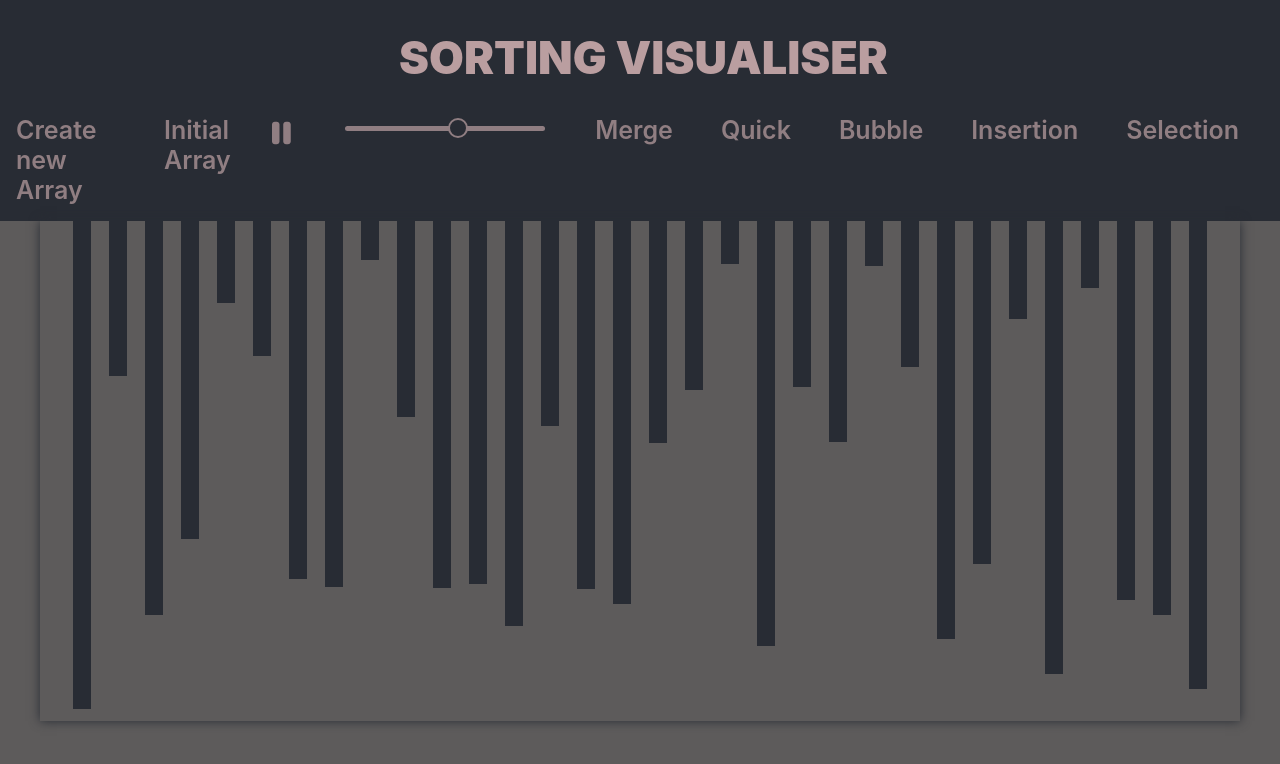
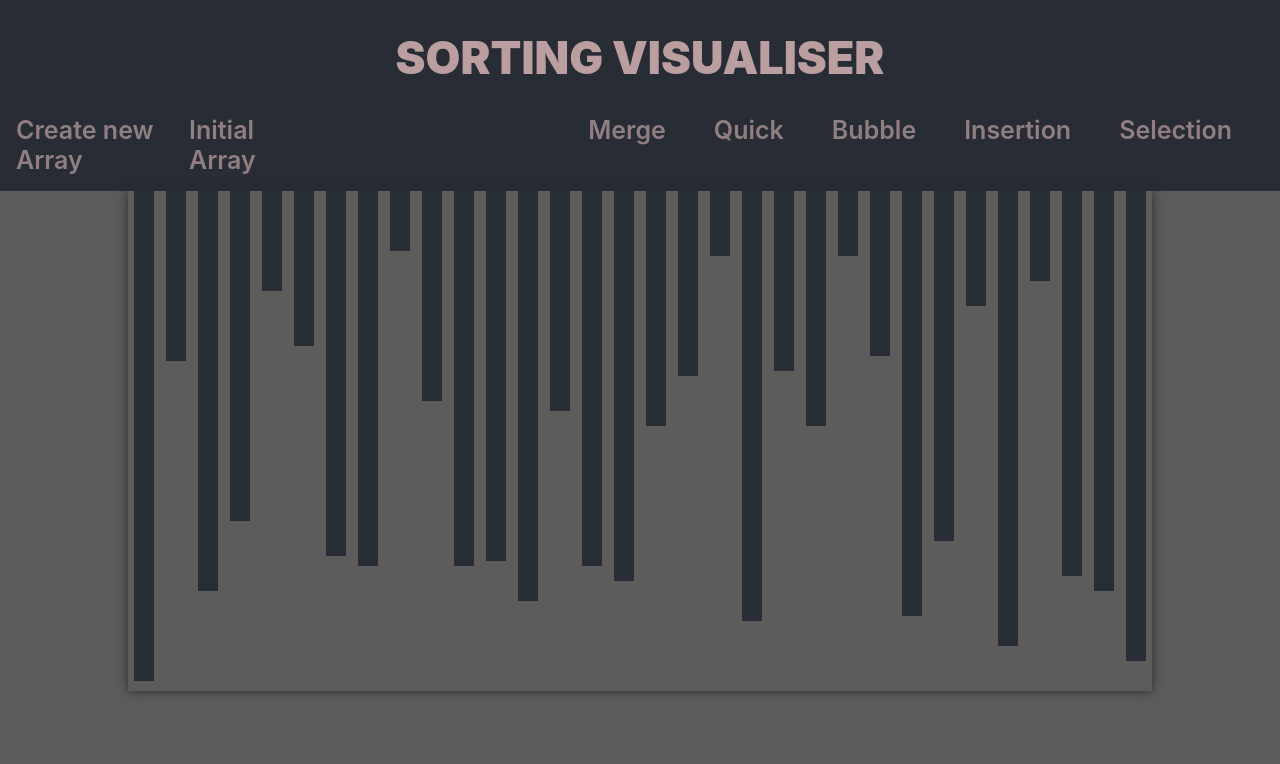
Before and after one commit to vnkagg/sorting_visualiser, a React (Create React App) app: page / in a window 1280 px wide. Shown: the top 764 px of the page. Built offline with nearby package versions, Linux system fonts and the light colour scheme.

Commit message:
enhanced ui

```diff
--- a/src/App.css
+++ b/src/App.css
@@ -1,5 +1,7 @@
 .App{
-  min-width:1200px;
+  min-width: 100vh;
+  width : auto;
+  /* min-width: 1200px; */
   background-color: #5d5b5b;
   min-height: 100vh;
   height: auto;
--- a/src/Header/header.css
+++ b/src/Header/header.css
@@ -2,36 +2,44 @@
 
 .Header{
     width: 100%;
+    height: 20vh;
     color: #f2cbcb84;
     display: flex;
-    justify-content: space-between;
+    flex-direction: column;
+    justify-content: space-evenly;
     height: fit-content;
     background-color: #282c34;
-    /* border-bottom: 1px solid black; */
 }
-/* f2cbcb84 */
-/* 282c34 */
-/* .left{
+.center{
+    flex : 1;
+    display: flex;
+    /* flex-direction: column; */
+    align-items: center;
+    justify-content: space-evenly;
+}
+h1{
+    font-size: 45px;
+    font-weight: 900;
+    color: #f2cbcbb8;
+}
+.list{
     flex: 1;
+    width: 100vw;
     display: flex;
-    flex-direction: column;
-    justify-content: flex-end;
-} */
-.list{
-    display: flex;
-    width: 100%;
+    flex-direction: row;
     justify-content: space-between;
-    flex-direction: row;
+    padding-bottom: 1rem;
 }
 .controlOptions{
+    flex-shrink : 1;
     display: flex;
-    justify-content: space-between;
+    justify-content: flex-start;
 }
 .controlOption{
     cursor: pointer;
     font-size: 25px;
     font-weight: 600;
-    min-width: 10px;
+    /* min-width: 10px; */
     color: #f2cbcb84;
     padding-left: 1rem;
     padding-right : 1rem;
@@ -40,6 +48,43 @@
 .controlOption:hover{
     color : #f2cbcbfe;
 }
+.time{
+    flex: 1;
+    display: flex;
+    flex-direction: row;
+    /* width: 10px; */
+    transform: scale(0);
+    justify-content : center;
+    align-items: flex-start;
+    transition: all 0.2s ease-in-out;
+}
+.icon{
+    color : '#f2cbcb84';
+    font-size : 30px;
+    font-weight : 900;
+    margin-right : 20px
+}
+.icon:hover {
+    cursor: pointer;
+}
+.sorts{
+    flex-shrink: 1;
+    display: flex;
+    margin-right: 3rem;
+}
+.listItem{
+    margin-left: 3rem;
+    cursor: pointer;
+    font-size: 25px;
+    font-weight: 600;
+    color: #f2cbcb84;
+    transition: all 0.1s ease;
+}
+.listItem:hover{
+    color : #f2cbcb;
+}
+
+
 input[type="range"] {
     transform: rotate(180deg);
     width: 200px;
@@ -65,31 +110,3 @@ input[type="range"]::-webkit-slider-thumb:hover{
     width:30px;
     height:30px;
 }
-.sorts{
-    display: flex;
-    margin-right: 3rem;
-}
-.listItem{
-    margin-left: 3rem;
-    cursor: pointer;
-    font-size: 25px;
-    font-weight: 600;
-    color: #f2cbcb84;
-    transition: all 0.1s ease;
-}
-.listItem:hover{
-    color : #f2cbcb;
-}
-.center{
-    flex : 4;
-    display: flex;
-    flex-direction: column;
-    align-items: center;
-    justify-content: space-evenly;
-    padding-bottom: 1rem;
-}
-h1{
-    font-size: 45px;
-    font-weight: 900;
-    color: #f2cbcbb8;
-}
--- a/src/Header/header.js
+++ b/src/Header/header.js
@@ -21,30 +21,45 @@ export default class Header extends React.Component{
     }
     render() {
         return (
-            <>
+            <div>
                 <div className="Header">
                     {/* <div className="left">
                     </div> */}
                     <div className="center">
                         <h1>SORTING VISUALISER</h1>
-                        <div className="list">
-                            <div className="controlOptions">
-                                <div className="controlOption" onClick={this.props.reset}>Create new Array</div>
-                                <div className="controlOption" onClick={this.props.restore}>Initial Array</div>
-                                <div className="controlOption" style={{color : '#f2cbcb84', fontSize : 30, fontWeight : 900, width : '100px'}} onClick={this.props.pause}>{this.props.statePause ? (<FontAwesomeIcon icon={faPlay} style={{color : '#f2cbcb84', fontSize : 30, fontWeight : 900}}/>) : (<FontAwesomeIcon icon={faPause} style={{color : '#f2cbcb84', fontSize : 30, fontWeight : 900}} />)}</div>
-                                <div><input type="range" min="25" max="200" step="25" value={this.state.slider} onChange={this.handleChange} /></div>
+                    </div>
+                    <div className="list">
+                        <div className="controlOptions">
+                            <div className="controlOption" onClick={this.props.reset}>Create new Array</div>
+                            <div className="controlOption" onClick={this.props.restore}>Initial Array</div>
+                        </div>
+                        <div className="time" style ={{transform : `${this.props.running ? 'scale(1)' : "scale(0)"}`}}>
+                            <div className = "icon" onClick={this.props.pause}>
+                                {this.props.statePause
+                                ? (<FontAwesomeIcon icon={faPlay} style={{  color : '#f2cbcb84',
+                                                                            fontSize : 30,
+                                                                            fontWeight : 900}}/>)
+                                : (<FontAwesomeIcon icon={faPause} style={  {color : '#f2cbcb84',
+                                                                            fontSize : 30,
+                                                                            fontWeight : 900}} />)}
                             </div>
-                            <div className="sorts">
-                                <div className="listItem" onClick={this.props.Sort.mergeSort}>Merge</div>
-                                <div className="listItem" onClick={this.props.Sort.quickSort}>Quick</div>
-                                <div className="listItem" onClick={this.props.Sort.bubbleSort}>Bubble</div>
-                                <div className="listItem" onClick={this.props.Sort.insertionSort}>Insertion</div>
-                                <div className="listItem" onClick={this.props.Sort.selectionSort}>Selection</div>
+                            <div>
+                                <div style={{paddingTop : 5}}>
+                                    <input  type="range" min="25" max="200" step="25"
+                                        value={this.state.slider} onChange={this.handleChange} />
+                                </div>
                             </div>
+                        </div>
+                        <div className="sorts">
+                            <div className="listItem" style ={{color : `${ this.props.sortMode === 'merge' ? '#f2cbcb' : ""}` }} onClick={this.props.Sort.mergeSort}>Merge</div>
+                            <div className="listItem" style ={{color : `${ this.props.sortMode === 'quick' ? '#f2cbcb' : ""}` }}  onClick={this.props.Sort.quickSort}>Quick</div>
+                            <div className="listItem" style ={{color : `${ this.props.sortMode === 'bubble' ? '#f2cbcb' : ""}` }}  onClick={this.props.Sort.bubbleSort}>Bubble</div>
+                            <div className="listItem" style ={{color : `${ this.props.sortMode === 'insertion' ? '#f2cbcb' : ""}` }}  onClick={this.props.Sort.insertionSort}>Insertion</div>
+                            <div className="listItem" style ={{color : `${ this.props.sortMode === 'selection' ? '#f2cbcb' : ""}` }}  onClick={this.props.Sort.selectionSort}>Selection</div>
                         </div>
                     </div>
                 </div>
-            </>
+            </div>
         )
     }
 }
--- a/src/Home/Home.js
+++ b/src/Home/Home.js
@@ -74,7 +74,7 @@ export default class Home extends React.Component{
         }
         const array = [];
         for(let i = 0; i < 32; i++){
-            array.push(this.randIntFromRange(50,1000));
+            array.push(this.randIntFromRange(10,100));
         }
         this.setState(prev => {return {...prev, sort : "", array : array, arrayBackup : array, time : 0}});
         console.log("THE UNSORTED ARRAY", array);
@@ -298,7 +298,7 @@ export default class Home extends React.Component{
             }
             await this.sleep(this.state.speed*10);
         }
-        this.setState(prev => {
+        await this.setState(prev => {
             return {
                 ...prev,
                 running : false,
@@ -457,6 +457,7 @@ export default class Home extends React.Component{
         // console.log("smaller : ", smaller);
         // console.log("equals : ", equals);
         // console.log("larger : ", larger);
+
         let updateStateArray = [...arrayState.slice(0, l), ...current.arrayFinal, ...arrayState.slice(r+1)];
 
         let smaller_final = [];
@@ -479,6 +480,7 @@ export default class Home extends React.Component{
         // console.log("smaller_final", smaller_final);
         // console.log("equals_final", equals_final);
         // console.log("larger_final", larger_final);
+        await this.sleep(this.state.speed*10);
         await this.setState(prev => {
             return {
                 ...prev,
@@ -509,8 +511,10 @@ export default class Home extends React.Component{
               reset={this.resetArray}
               speed={this.setSpeed}
               statePause={this.state.pause}
+              running = {this.state.running}
               restore={this.restore}
               pause={this.setPause}
+              sortMode={this.state.sort}
               Sort={{
                 mergeSort: this.mergeSort,
                 quickSort: this.quickSort,
@@ -576,7 +580,7 @@ export default class Home extends React.Component{
                             <div
                             className={`array-bar ${index !== bubble.current || index !== selection.currentPointer ? "" : "static"}`}
                             key={index}
-                            style={{ height: `${value / 2}px`, backgroundColor}}
+                            style={{ height: `${value}%`, backgroundColor}}
                             />
                         );
                     })
--- a/src/Home/home.css
+++ b/src/Home/home.css
@@ -19,27 +19,42 @@
         border: 0px solid #f2cbcb84;
     }
 } */
+.container{
+  min-height: 500px;
+  height: 60vh;
+  width : 80vw;
+  margin: auto;
+  box-shadow: 0px 0px 10px 0px #282c34;
+  /* transition : all 1s ease; */
+}
 .array{
     display: flex;
     flex-wrap: nowrap;
     flex-direction: row;
     align-items: flex-start;
     width: 100%;
+    height: 500px;
     justify-content: center;
   }
-  .container{
-    min-height: 500px;
-    width : 1200px;
-    margin: auto;
-    box-shadow: 0px 0px 10px 0px #282c34;
-    /* transition : all 1s ease; */
+  .array-bar{
+    width: 4vw;
+    margin: 0 0.5vw;
+    background-color: #282c34;
+    border: 0px solid #f2cbcb84;
+    transition: height 0.2s ease;
   }
+  .array-bar .static{
+    transition: none;
+  }
+.normal-bar{
+    transition: height 0.2s ease;
+}
   .legend{
     transition : all 1s ease-in;
     transform: translateY(100%);
   }
   .keys{
-    width: 1200px;
+    width: 80vw;
     margin: auto;
     display: flex;
     justify-content: space-evenly;
@@ -64,24 +79,12 @@
     text-align: center;
     justify-content: center;
     align-items: center;
-    font-size :medium;
+    font-size : 1rem;
     font-weight : 900;
     font-family : 'Raleway';
     color : "#f2cbcb84";
   }
- .array-bar{
-    width: 18px;
-    margin: 0 9px;
-    background-color: #282c34;
-    border: 0px solid #f2cbcb84;
-    transition: height 0.2s ease;
-  }
-  .array-bar .static{
-    transition: none;
-  }
-.normal-bar{
-    transition: height 0.2s ease;
-}
+
 
   .generate{
     padding: 1rem;
```
